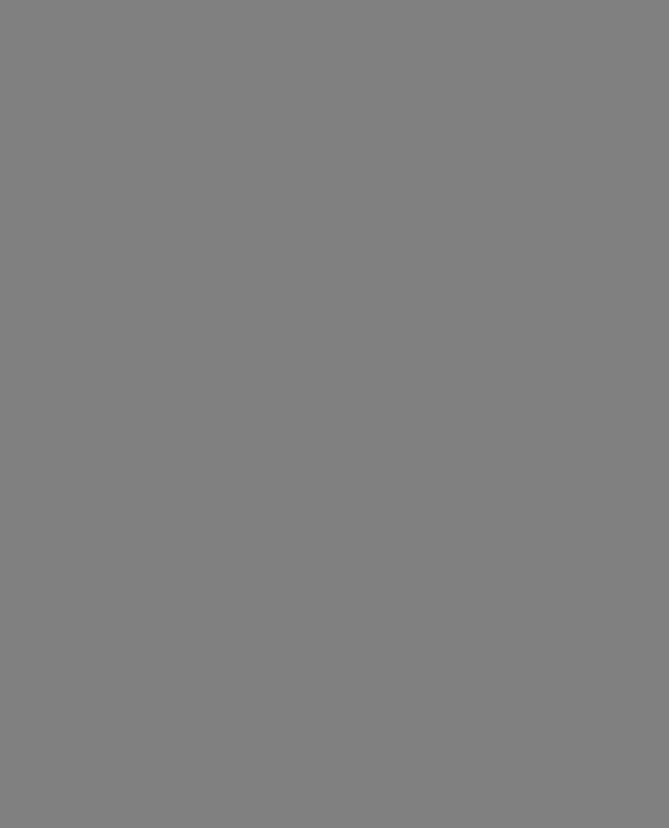
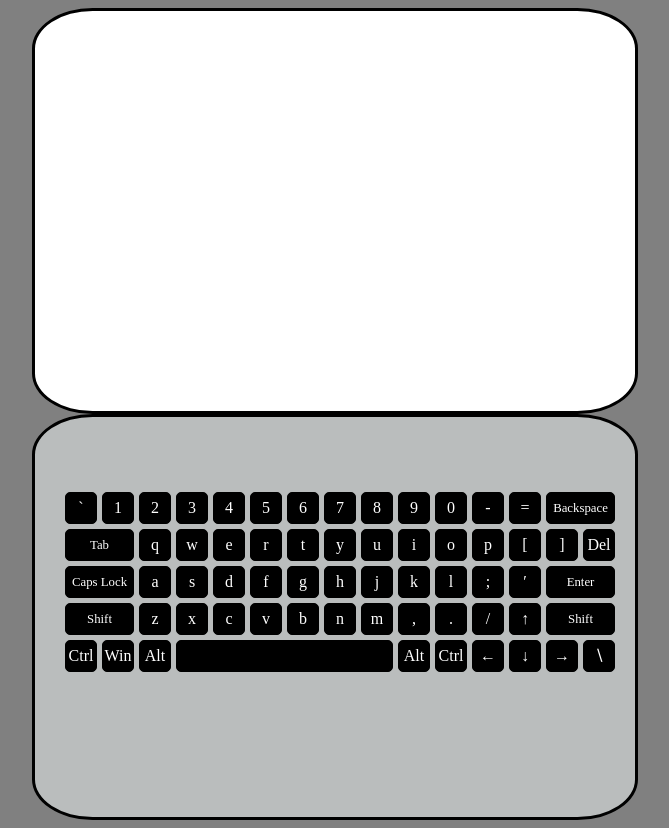
Before and after one commit to SiarheiDziadkou/virtual-keyboard, a plain HTML site: page index.html in a window 1280 px wide. Shown: the whole page, without its empty margins (305-974 px from the left). Before the commit the page ends 800 px from the top, so only its background shows below. Drawn offline with Linux system fonts and the light colour scheme.

Commit message:
feat: work with html render
feat: work with html render

```diff
--- a/index.html
+++ b/index.html
@@ -5,6 +5,7 @@
     <meta charset="UTF-8">
     <meta name="viewport" content="width=device-width, initial-scale=1.0">
     <link rel="stylesheet" href="style.css">
+    <script src="script.js" defer></script>
     <title>Virtual-keyboard</title>
 </head>
 
--- a/script.js
+++ b/script.js
@@ -1,7 +1,32 @@
 //на onload повесить функцию render которая будет отрисовывать всю клавиатуру
+const body = document.getElementsByTagName('body'),
+    tagBody = body[0];
+
+tagBody.insertAdjacentHTML('afterBegin', '<div id="screen"></div>');
+tagBody.insertAdjacentHTML('beforeend', '<div id="keyboard"></div>');
+keyboard.insertAdjacentHTML('afterbegin', '<div class="fifth-line"><div class="key">Ctrl</div><div class="key">Win</div><div class="key">Alt</div><div class="space-key"> </div><div class="key">Alt</div><div class="key">Ctrl</div><div class="key">&larr;</div><div class="key">&darr;</div><div class="key">&rarr;</div><div class="key">&#8726;</div></div>');
+keyboard.insertAdjacentHTML('afterbegin', '<div class="fourth-line"><div class="special-key">Shift</div><div class="key">z</div><div class="key">x</div><div class="key">c</div><div class="key">v</div><div class="key">b</div><div class="key">n</div><div class="key">m</div><div class="key">,</div><div class="key">.</div><div class="key">/</div><div class="key">&uarr;</div><div class="special-key">Shift</div></div>');
+keyboard.insertAdjacentHTML('afterbegin', '<div class="third-line"><div class="special-key">Caps Lock</div><div class="key">a</div><div class="key">s</div><div class="key">d</div><div class="key">f</div><div class="key">g</div><div class="key">h</div><div class="key">j</div><div class="key">k</div><div class="key">l</div><div class="key">;</div><div class="key">&prime;</div><div class="special-key">Enter</div></div>');
+keyboard.insertAdjacentHTML('afterbegin', '<div class="second-line"><div class="special-key">Tab</div><div class="key">q</div><div class="key">w</div><div class="key">e</div><div class="key">r</div><div class="key">t</div><div class="key">y</div><div class="key">u</div><div class="key">i</div><div class="key">o</div><div class="key">p</div><div class="key">[</div><div class="key">]</div><div class="key">Del</div></div>');
+keyboard.insertAdjacentHTML('afterbegin', '<div class="first-line"><div class="key">`</div><div class="key">1</div><div class="key">2</div><div class="key">3</div><div class="key">4</div><div class="key">5</div><div class="key">6</div><div class="key">7</div><div class="key">8</div><div class="key">9</div><div class="key">0</div><div class="key">-</div><div class="key">=</div><div class="special-key">Backspace</div></div>');
+
+/*
+function renderScreen() {
+    tagBody.insertAdjacentHTML('afterBegin', '<div id="screen"></div>');
+}
+
+const inputScreen = document.getElementById('screen');
+
+function renderKeyboard() {
+
+    tagBody.insertAdjacentHTML('beforeend', '<div id="keyboard"></div>');
+}
 
 
-function addRow() {
-    var newTr = document.getElementById('start');
-    newTr.insertAdjacentHTML('afterBegin', '<tr><td class="cells"></td><td class="cells"></td><td class="cells"></td></tr>');
+
+function renderLaptop() {
+    renderScreen();
+    renderKeyboard();
+    renderKeys();
 }
+*/
--- a/style.css
+++ b/style.css
@@ -1,3 +1,76 @@
 body {
     background-color: gray;
 }
+
+#screen {
+    width: 600px;
+    height: 400px;
+    margin: 0 auto;
+    background-color: white;
+    border: solid black 3px;
+    border-radius: 10%;
+}
+
+#keyboard {
+    width: 600px;
+    height: 400px;
+    margin: 0 auto;
+    background-color: rgb(186, 189, 189);
+    border: solid black 3px;
+    border-radius: 10%;
+}
+
+.key {
+    width: 30px;
+    height: 30px;
+    margin-left: 5px;
+    background-color: black;
+    color: white;
+    border: solid black 1px;
+    border-radius: 5px;
+    text-align: center;
+    line-height: 30px;
+}
+
+.special-key {
+    width: 67px;
+    height: 30px;
+    margin-left: 5px;
+    background-color: black;
+    color: white;
+    font-size: 80%;
+    border: solid black 1px;
+    border-radius: 5px;
+    text-align: center;
+    line-height: 30px;
+}
+
+.space-key {
+    width: 215px;
+    height: 30px;
+    margin-left: 5px;
+    background-color: black;
+    border: solid black 1px;
+    border-radius: 5px;
+    text-align: center;
+}
+
+.key:hover,
+.special-key:hover,
+.space-key:hover {
+    border: solid white 1px;
+    cursor: pointer;
+}
+
+.first-line {
+    display: flex;
+    margin: 75px 0 5px 25px;
+}
+
+.second-line,
+.third-line,
+.fourth-line,
+.fifth-line {
+    display: flex;
+    margin: 5px 0 0 25px;
+}
```
